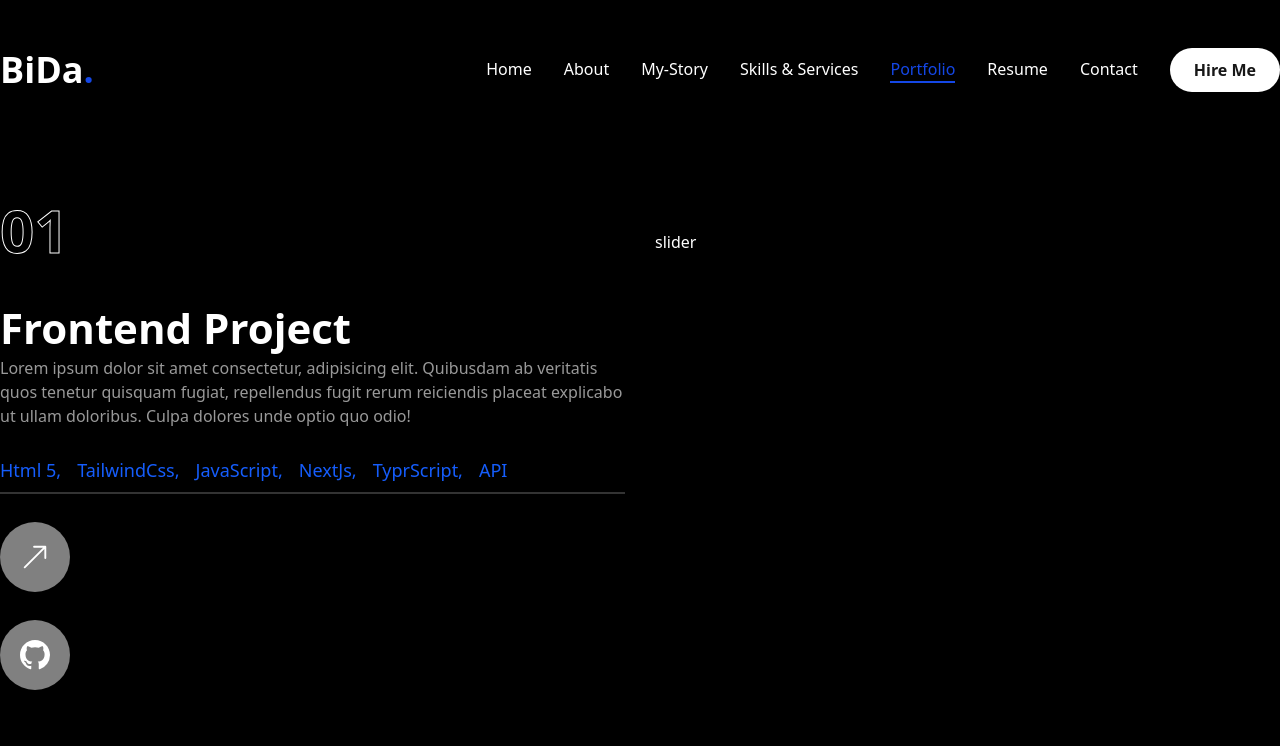
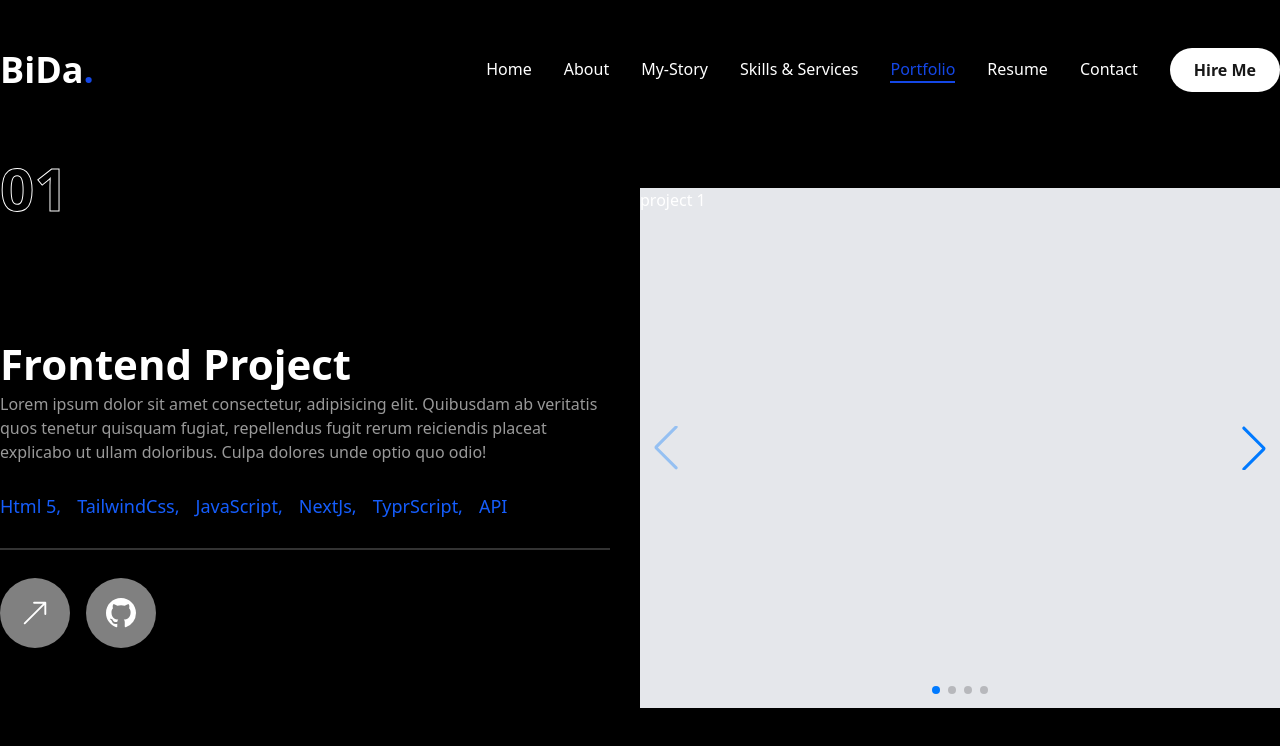
Before and after one commit to Bida3443/Bida-dev, a Next.js app: page /portfolio in a window 1280 px wide. Shown: the top 746 px of the page. Built offline with nearby package versions, Linux system fonts and the light colour scheme.

Commit message:
My Porfolio

```diff
--- a/app/portfolio/page.tsx
+++ b/app/portfolio/page.tsx
@@ -5,7 +5,12 @@ import React, {useState} from "react";
 
 import {Swiper, SwiperSlide} from "swiper/react";
 
+import { Pagination, Navigation } from "swiper/modules";
+
+
 import "swiper/css";
+import "swiper/css/navigation";
+import "swiper/css/pagination";
 
 import { BsArrowUpRight, BsGithub } from "react-icons/bs";
 import { Tooltip,
@@ -67,6 +72,9 @@ const projects =[
 export default function Service ()  {
 
     const [project, setProject] = useState(projects[0]);
+    const handleSlideChange = (swiper: any) => {
+        const currentIndex = swiper.activeIndex
+    }
 
     return(
         <motion.section initial={{opacity: 0}}
@@ -76,7 +84,7 @@ export default function Service ()  {
             <div className="container mx-auto">
                 <div className="flex flex-col lg:flex-row gap-10 lg:gap-7.5 ">
                     <div className="w-full lg:w-[50%] lg:h-115 flex flex-col lg:justify-between order-2 lg:order-0 lg:gap-5 gap-20">
-                        <div>
+                        <div className="flex flex-col gap-7.5 h-[50%]">
                             <div className="text-6xl leading-0 font-extrabold text-transparent text-outline ">{project.num}</div>
                         </div>
                         <div className="space-y-7">
@@ -90,9 +98,10 @@ export default function Service ()  {
                                     return <li key={index} className="text-lg text-blue-600">{item.name}</li>
                                 })}
                             </ul>
-                            <div className="border border-white/20 -mt-5"></div>
+                            <div className="border border-white/20 "></div>
 
-                                <TooltipProvider delayDuration={100}>
+                               <div className="flex gap-4 items-center">
+                                 <TooltipProvider delayDuration={100}>
                     <Tooltip>
                         <TooltipTrigger asChild>
                         <Link
@@ -126,11 +135,26 @@ export default function Service ()  {
                         </TooltipContent>
                     </Tooltip>
                     </TooltipProvider>
+                               </div>
 
 
                         </div>
                     </div>
-                    <div className="w-full lg:w-[50%]">slider</div>
+                    <div className="w-full lg:w-[50%]">
+                        <Swiper
+                            spaceBetween={30}
+                            slidesPerView={1}
+                            className="lg:h-130 mb-12"
+                            modules={[Pagination, Navigation]}
+                            pagination={{ clickable: true }}
+                            navigation
+                            onSlideChange={handleSlideChange}
+                            >
+                            {projects.map((project, index) =>{
+                                return <SwiperSlide key={index} className="h-60 bg-gray-200 flex items-center justify-center">{project.title}</SwiperSlide>
+                            })}
+                        </Swiper>
+                    </div>
                 </div>
             </div>
 
```
